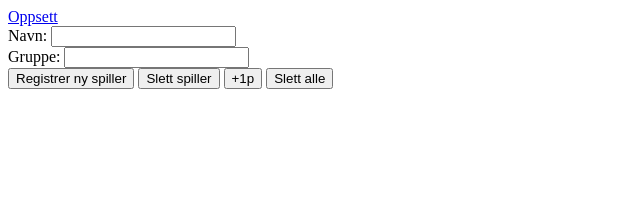
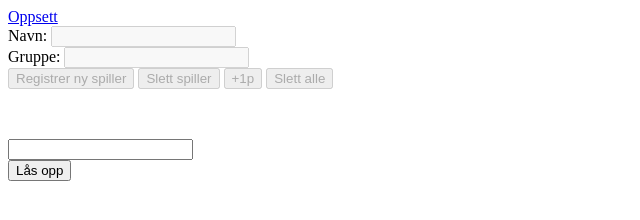
Before and after one commit to martin-einum/sjakkdata, a website: page public/index.html in a window 1280 px wide. Shown: the whole page, without its empty margins (0-640 px from the left). Drawn offline with Linux system fonts and the light colour scheme; no server answers.

Commit message:
Lagt til deakt./akt. av input og knapper

```diff
--- a/public/index.html
+++ b/public/index.html
@@ -12,16 +12,37 @@
     Navn: <input id="name"><br>
     Gruppe: <input id="group">
 </form>
-<button onclick="postNewPlayer()">Registrer ny spiller</button>
-<button onclick="deletePlayer()">Slett spiller</button>
-<button onclick="updatePoints()">+1p</button>
-<button onclick="deleteAllPlayers()">Slett alle</button>
+<button id="registerButton" onclick="postNewPlayer()">Registrer ny spiller</button>
+<button id="deleteOneButton" onclick="deletePlayer()">Slett spiller</button>
+<button id="plussOnePointButton" onclick="updatePoints()">+1p</button>
+<button id="deleteAllButton" onclick="deleteAllPlayers()">Slett alle</button>
 
 <p id="status">&nbsp;</p>
 <p id="players"></p>
+<form>
+    <input id="inputCode"></input>
+</form>
+<button id="unlockButton" onclick="enableAll()">Lås opp</button>
 
 
 <script>
+
+async function getAllPlayers(){
+    //let playerArray = [];  //array of all players
+    let playerList = "";
+    const response = await fetch("/api/players"); //henter data fra app.js
+    const dataObject = await response.json(); //converts from json to js object
+    for(let i=0; i<dataObject.data.players.length; i++){
+        //playerArray.push([dataObject.data.players[i].name, dataObject.data.players[i].group, dataObject.data.players[i].points]);
+        playerList = playerList + dataObject.data.players[i].points + "p&nbsp" + dataObject.data.players[i].name +
+        "&nbsp" + dataObject.data.players[i].group + "<br>";
+    }
+    document.getElementById("players").innerHTML = playerList;
+    console.log(dataObject.status);
+}
+
+
+
     async function postNewPlayer(){
         const name = document.getElementById("name").value;
         const group = document.getElementById("group").value;
@@ -45,19 +66,6 @@
     }
 
 
-    async function getAllPlayers(){
-        let playerList = "";
-        let playerArray = [];
-
-        const response = await fetch("/api/players"); //henter data fra app.js
-        const dataObject = await response.json(); //converts from json to js object
-        for(let i=0; i<dataObject.data.players.length; i++){
-            playerArray.push([dataObject.data.players[i].name, dataObject.data.players[i].group, dataObject.data.players[i].points]);
-            playerList = playerList + dataObject.data.players[i].points + "p&nbsp" + dataObject.data.players[i].name +
-            "&nbsp" + dataObject.data.players[i].group + "<br>";
-        }
-        document.getElementById("players").innerHTML = playerList;
-    }
 
     async function deletePlayer(){
         const playerGroup = {
@@ -111,16 +119,40 @@
         getAllPlayers();
     }
 
+    function disableAll(){
+       document.getElementById("name").disabled = true;
+       document.getElementById("group").disabled = true;
+       document.getElementById("registerButton").disabled = true;
+       document.getElementById("deleteOneButton").disabled = true;
+       document.getElementById("plussOnePointButton").disabled = true;
+       document.getElementById("deleteAllButton").disabled = true;
+    }
+
+    function enableAll(){
+        if(document.getElementById("inputCode").value === "martin"){
+            document.getElementById("name").disabled = false;
+            document.getElementById("group").disabled = false;
+            document.getElementById("registerButton").disabled = false;
+            document.getElementById("deleteOneButton").disabled = false;
+            document.getElementById("plussOnePointButton").disabled = false;
+            document.getElementById("deleteAllButton").disabled = false;
+        }
+    }
 
     getAllPlayers();
+    disableAll();
 
-    function test(){
-        const name = document.getElementById("name").value;
-        if(name.includes(" ")){
-            name.replace(" ", "");
-            console.log(name);
-        }
-    }
+    // function test(){
+    //     const name = document.getElementById("name").value;
+    //     if(name.includes(" ")){
+    //         name.replace(" ", "");
+    //         console.log(name);
+    //     }
+    // }
+
+
+
+
 
 </script>
 </body>
```
Also changed, not shown: app.js (+24 -17 lines).
